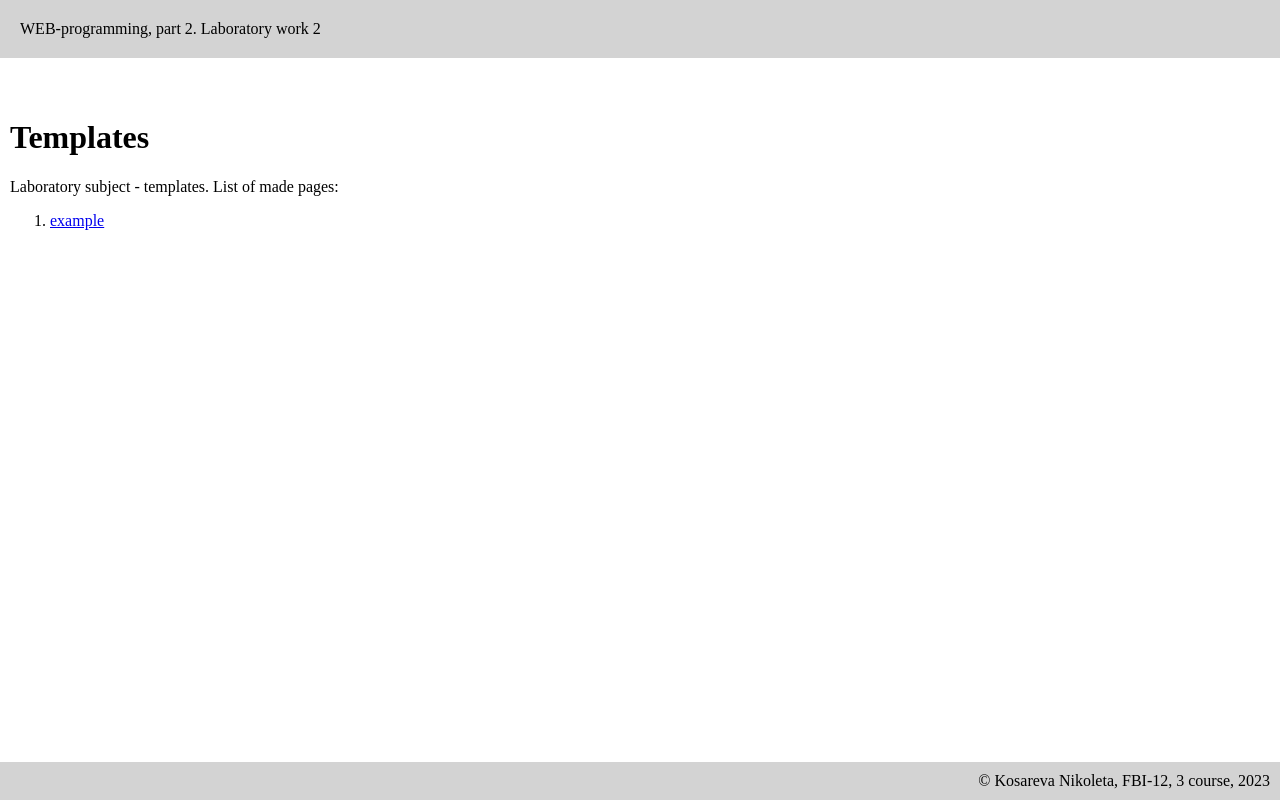
After one commit to Nikoleeta/web-programming-labs-2, a Flask app: template templates/lab2.html in a window 1280 px wide. The commit adds this page. Run offline with Flask 3, Linux system fonts and the light colour scheme; the template is opened without the code that fills it, so the values that code supplies are empty.

Commit message:
inheritance of templates

```diff
--- /dev/null
+++ b/templates/base.html
@@ -0,0 +1,22 @@
+<!DOCTYPE html>
+<html lang="en">
+<head>
+    <meta charset="UTF-8">
+    <meta name="viewport" content="width=device-width, initial-scale=1.0">
+    <title>Kosareva Nikoleta.{% block lab %}{% endblock %}</title>
+    <link rel="stylesheet" href="{{ url_for('static', filename='main.css') }}">
+</head>
+<body>
+    <header>
+        WEB-programming, part 2. {{ self.lab() }}
+    </header>
+
+    <main>
+        {% block main %}{% endblock %}
+    </main>
+
+    <footer>
+        &copy; Kosareva Nikoleta, FBI-12, 3 course, 2023
+    </footer>
+</body>
+</html>
--- /dev/null
+++ b/templates/lab2.html
@@ -0,0 +1,14 @@
+{% extends "base.html" %}
+
+{% block lab %}Laboratory work 2{% endblock %}
+
+{% block main %}
+    <h1>Templates</h1>
+    <div>Laboratory subject - templates. List of made pages:</div>
+
+    <ol>
+        <li>
+            <a href="/lab2/example">example</a>
+        </li>
+    </ol>
+{% endblock %}
```
Also changed, not shown: templates/example.html (+12 -1 lines).
